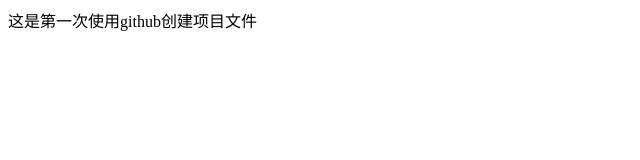
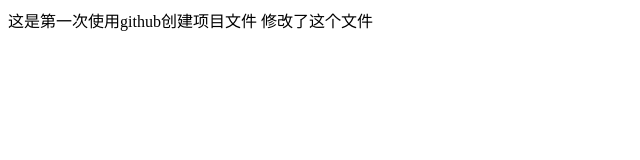
Before and after one commit to Hao-jianyu/test, a plain HTML site: page index.html in a window 1280 px wide. Shown: the whole page, without its empty margins (0-640 px from the left). Drawn offline with Linux system fonts and the light colour scheme.

Commit message:
修改了index文件
第一次使用github修改项目文件

```diff
--- a/index.html
+++ b/index.html
@@ -23,5 +23,6 @@
     <!--body网页内容-->
     <body>
         这是第一次使用github创建项目文件
+        修改了这个文件
     </body>
 </html>
```
